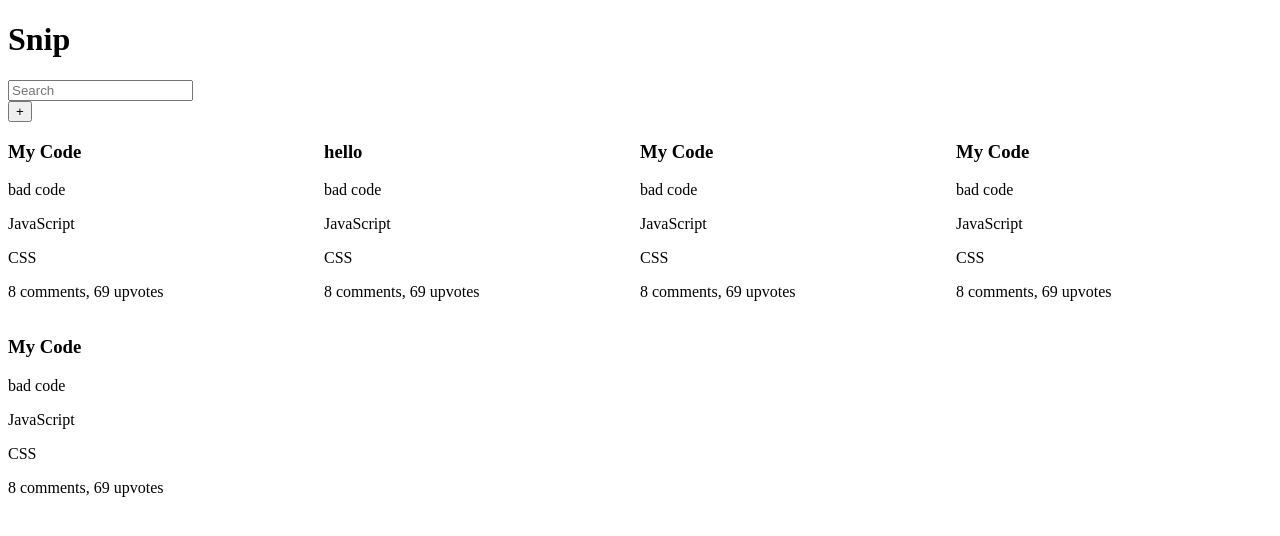
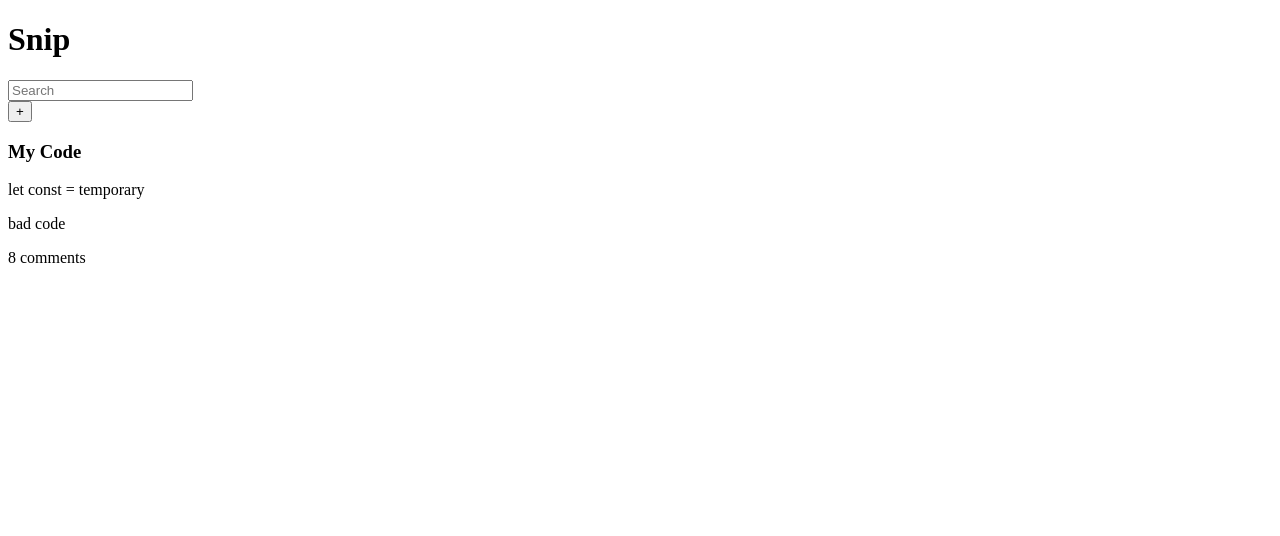
Before and after one commit to SchoolOfCode/bc13_w9_project-frontend-snip-fyi, a React (Create React App) app: page / in a window 1280 px wide. Shown: the top 536 px of the page. Built offline with nearby package versions, Linux system fonts and the light colour scheme.

Commit message:
reverted search back

```diff
--- a/src/components/App/App.jsx
+++ b/src/components/App/App.jsx
@@ -6,7 +6,6 @@ import CardDisplay from "../CardDisplay/CardDisplay";
 
 export const ACTIONS = {
   DISPLAY_SNIPPETS: "DISPLAY_SNIPPETS",
-  FILTER_SNIPPETS: "FILTER_SNIPPETS",
   ADD_SNIPPET: "ADD_SNIPPET",
   DELETE_SNIPPET: "DELETE_SNIPPET",
   EDIT_SNIPPET: "EDIT_SNIPPET",
@@ -18,54 +17,8 @@ const INITIAL_STATE = [
     title: "My Code",
     codeSnippet: "let const = temporary",
     description: "bad code",
-    tags: ["JavaScript", "CSS"],
     dateCreated: "22/11/22",
     numComments: 8,
-    numUpvotes: 69,
-    commentIds: [],
-  },
-  {
-    id: 2,
-    title: "hello",
-    codeSnippet: "let const = temporary",
-    description: "bad code",
-    tags: ["JavaScript", "CSS"],
-    dateCreated: "22/11/22",
-    numComments: 8,
-    numUpvotes: 69,
-    commentIds: [],
-  },
-  {
-    id: 3,
-    title: "My Code",
-    codeSnippet: "let const = temporary",
-    description: "bad code",
-    tags: ["JavaScript", "CSS"],
-    dateCreated: "22/11/22",
-    numComments: 8,
-    numUpvotes: 69,
-    commentIds: [],
-  },
-  {
-    id: 4,
-    title: "My Code",
-    codeSnippet: "let const = temporary",
-    description: "bad code",
-    tags: ["JavaScript", "CSS"],
-    dateCreated: "22/11/22",
-    numComments: 8,
-    numUpvotes: 69,
-    commentIds: [],
-  },
-  {
-    id: 5,
-    title: "My Code",
-    codeSnippet: "let const = temporary",
-    description: "bad code",
-    tags: ["JavaScript", "CSS"],
-    dateCreated: "22/11/22",
-    numComments: 8,
-    numUpvotes: 69,
     commentIds: [],
   },
 ];
@@ -76,17 +29,6 @@ function cardReducer(state, action) {
       return console.log("hello world");
     case ACTIONS.DISPLAY_SNIPPETS:
       return [...state];
-    case ACTIONS.FILTER_SNIPPETS:
-      console.log(
-        state.filter((card) => {
-          const lower = card.title.toLowerCase();
-          return lower.includes(action.payload);
-        })
-      );
-      return state.filter((card) => {
-        const lower = card.title.toLowerCase();
-        return lower.includes(action.payload);
-      });
     default:
       return state;
   }
--- a/src/components/Card/Card.jsx
+++ b/src/components/Card/Card.jsx
@@ -4,19 +4,18 @@ export default function Card({
   title,
   date,
   description,
+  codeSnippet,
   tags,
   numComments,
-  numUpvotes,
 }) {
   return (
     <div className="Card">
       <h3>{title}</h3>
       <p>{date}</p>
+      <p>{codeSnippet}</p>
       <p>{description}</p>
       <div>{tags}</div>
-      <p>
-        {numComments} comments, {numUpvotes} upvotes
-      </p>
+      <p>{numComments} comments</p>
     </div>
   );
 }
--- a/src/components/CardDisplay/CardDisplay.jsx
+++ b/src/components/CardDisplay/CardDisplay.jsx
@@ -11,12 +11,9 @@ export default function CardDisplay({ cardList }) {
             key={card.id}
             title={card.title}
             date={card.date}
+            codeSnippet={card.codeSnippet}
             description={card.description}
-            tags={card.tags.map((tag) => {
-              return <p key={tag}>{tag}</p>;
-            })}
             numComments={card.numComments}
-            numUpvotes={card.numUpvotes}
           />
         );
       })}
--- a/src/components/Search/Search.jsx
+++ b/src/components/Search/Search.jsx
@@ -1,26 +1,27 @@
-import React, { useState } from "react";
-import { ACTIONS } from "../App/App";
+import React, { useEffect, useState } from "react";
 
-export default function Search({ dispatch }) {
+export default function Search() {
   const [searchInput, setSearchInput] = useState("");
 
-  function handleChange(e) {
-    // Update our search input state with the current value of users search query
-    setSearchInput(e.target.value);
+  // useEffect(() => {
+  //   async function getSnippets() {
+  //     // do fetch stuff here
 
-    // if our state is empty, don't continue
-    if (searchInput === "") return;
+  //     // return all snippets with the given searchInput
+  //     // checking against the snippet title API URI
 
-    dispatch({
-      type: ACTIONS.FILTER_SNIPPETS,
-      payload: searchInput.toLowerCase(),
-    });
-  }
+  //     // check if searchInput is empty
+  //     // if (searchInput === '') {
+  //       // re fetch all the snippets again and update our state
+  //     };
+  //     // const response = await fetch(`http://localhost:3000/api/v1/snippets/${searchInput}`)
+  //   }
+  // }, [searchInput]);
 
   return (
     <div className="Search">
       <input
-        onChange={(e) => handleChange(e)}
+        onChange={(e) => setSearchInput(e.target.value)}
         type="search"
         // TODO Add search icon to placeholder
         placeholder="Search"
```
